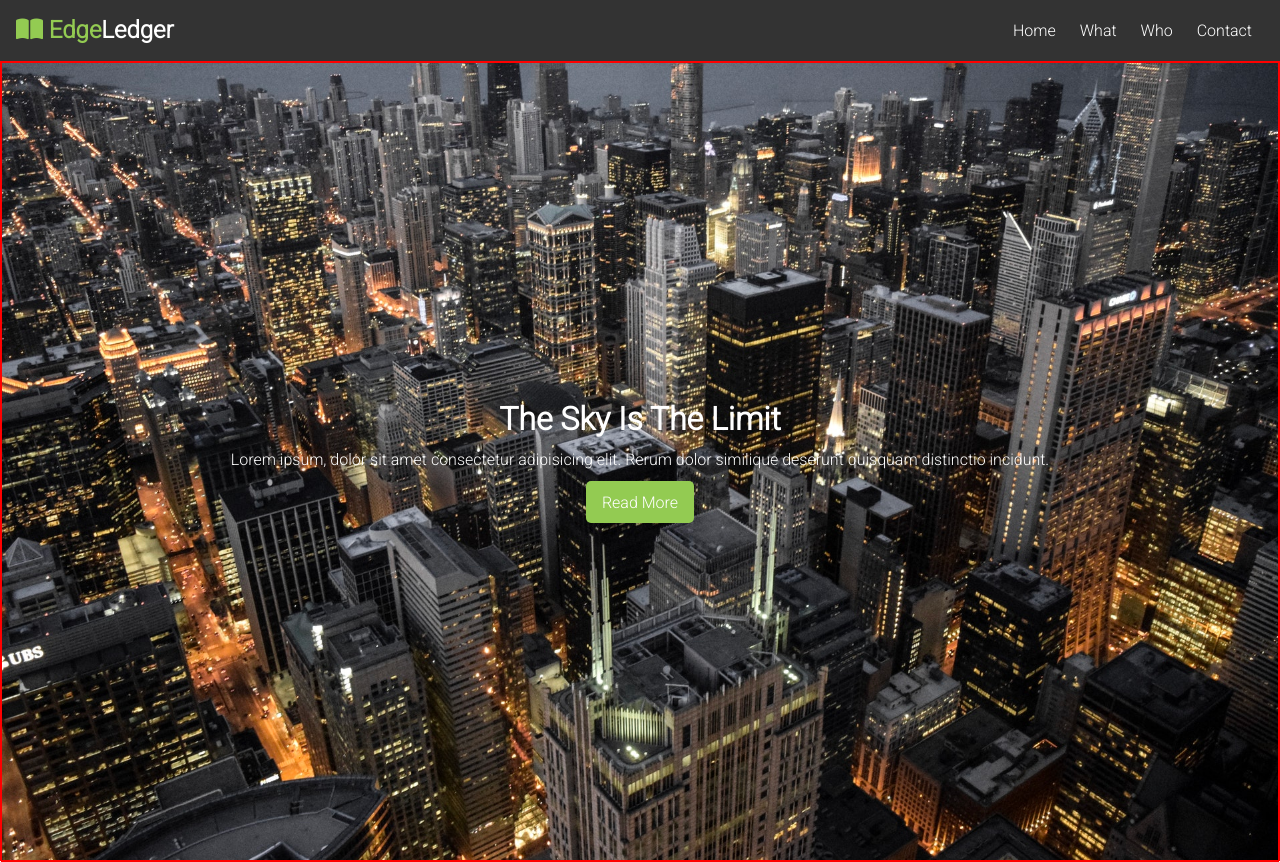
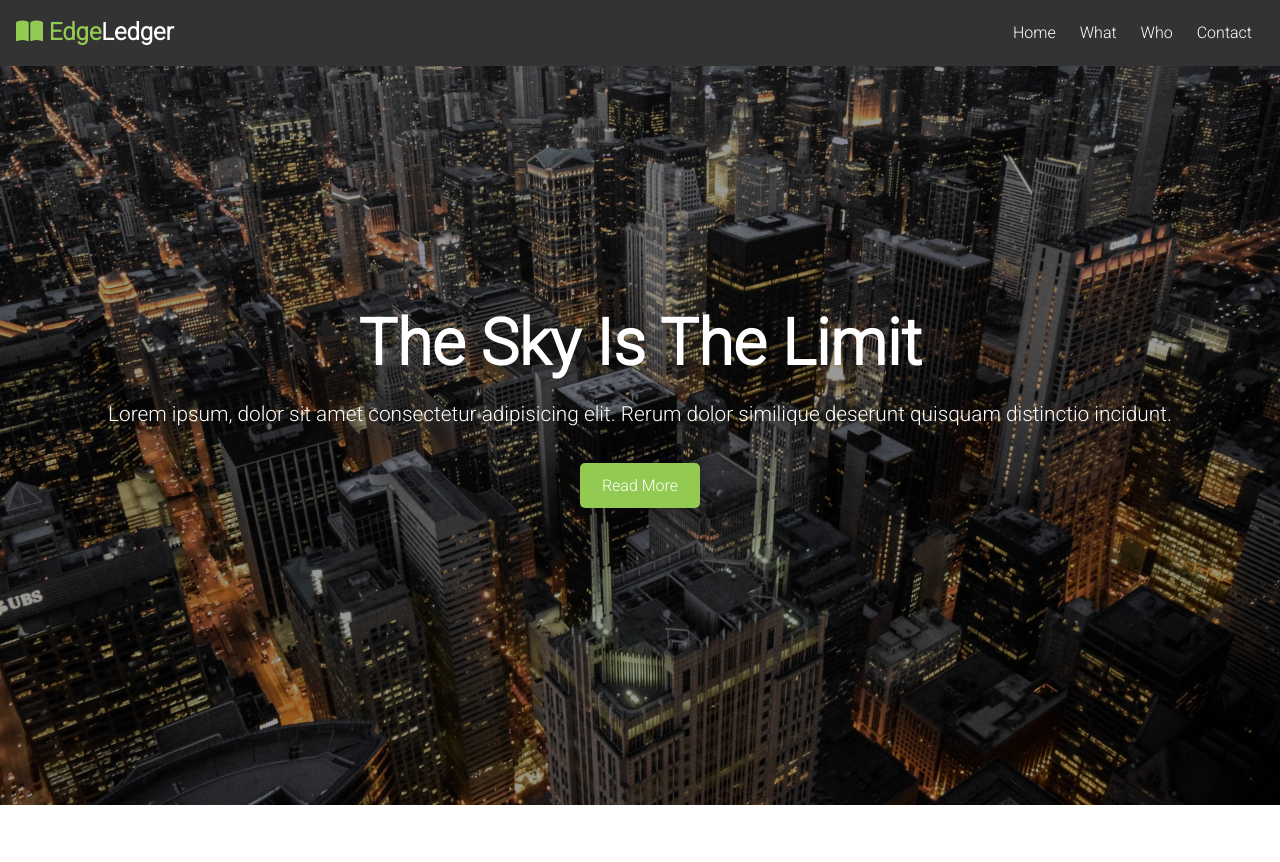
Before and after one commit to CodingStreak12/HTML-CSS, a plain HTML site: page 06_EdgeLedger_Website/index.html in a window 1280 px wide. After the commit the page ends 805 px from the top, so only its background shows below. Drawn offline with Linux system fonts and the light colour scheme.

Commit message:
Completed showcase area

```diff
--- a/06_EdgeLedger_Website/css/style.css
+++ b/06_EdgeLedger_Website/css/style.css
@@ -5,7 +5,8 @@
     padding: 0;
 }
 body{
-    font-family: 'Roboto', sans-serif;;
+    font-family: 'Roboto', sans-serif;
+    line-height: 1.4;
 }
 a{
     text-decoration: none;
@@ -18,13 +19,33 @@ p{
 .text-primary{
     color: #93cb52;
 }
+.l-heading{
+    font-size: 4rem;
+    margin: 0.50rem;
+    line-height: 1.1;
+}
+.lead{
+    margin-bottom: 1.4rem;
+    font-size: 1.3rem;
+}
 .btn{
     color: #fff;
     background: #93cb52;
-    padding: 0.70rem 1rem;
-    border: 0px;
+    padding: 0.70rem 1.4rem;
+    border: none;
     border-radius: 5px;
+    display: inline-block;
 
+}
+.btn:hover{
+    background: #7ab436;
+    cursor: pointer;
+
+}
+.bth-dark{
+    background: #333;
+    color: #fff;
+    cursor: pointer;
 }
 /* Navbar */
 #navbar{
@@ -61,25 +82,22 @@ p{
 }
 /* Showcase */
 #showcase{
-    border: 1px red solid;
-
     background: url(../img/showcase.jpg);
-
     background-repeat: no-repeat;
     background-position: center;
     background-size: cover;
     color: #fff;
     height: 100vh;
-
+    margin-top: -3.8rem;
 }
 .showcase-content{
     display: flex;
     flex-direction: column;
-    border: 1px red solid;
     text-align: center;
     justify-content: center;
     align-items: center;
     height: 100vh;
-
-
+    padding: 0 2rem;
+    /* Overlay */
+    background-color: rgba(0,0,0,0.4);
 }
```
